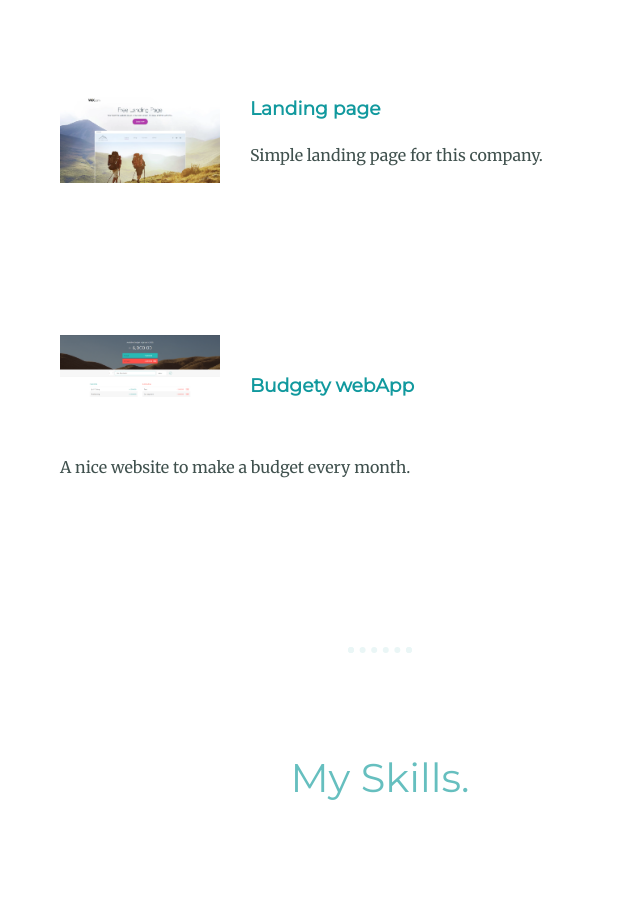
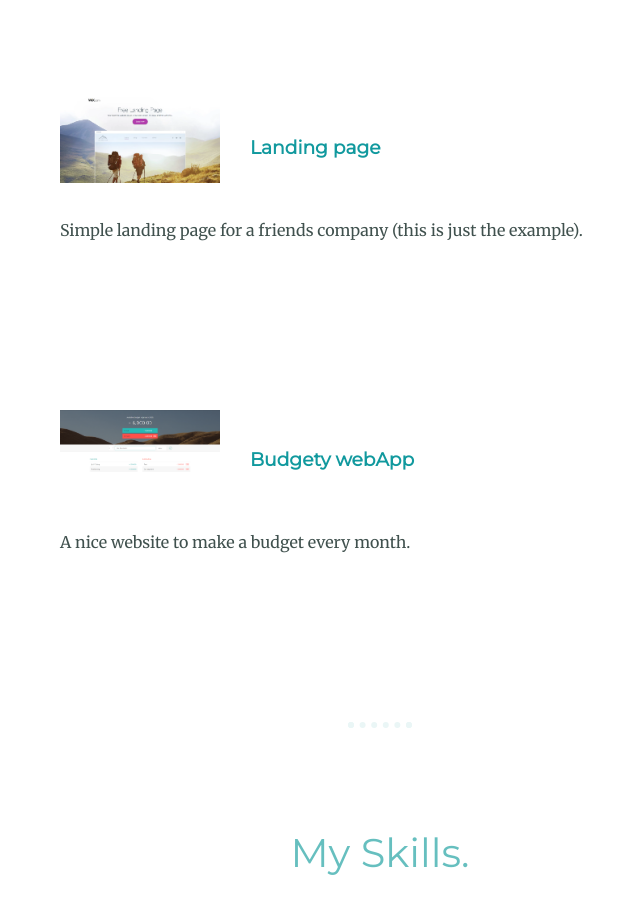
Before and after one commit to thetechrod/portfolio, a plain HTML site: page index.html in a window 1280 px wide. Shown: the part 2140-3049 px from the top of the page, without its empty margins (260-900 px from the left). Drawn offline with Linux system fonts and the light colour scheme.

Commit message:
Add files via upload

```diff
--- a/index.html
+++ b/index.html
@@ -42,8 +42,8 @@
       </div>
       <div class="skill-row">
         <img class="code-img" src="images/landing.png" alt="landing">
-        <h3>Landing page</h3>
-        <p>Simple landing page for this company.</p>
+        <a href="https://thetechrod.github.io/landingEx/" target="_blank"><h3>Landing page</h3></a>
+        <p>Simple landing page for a friends company (this is just the example).</p>
       </div>
       <div class="skill-row">
         <img class="code-img" src="images/budget.PNG" alt="budget">
```
